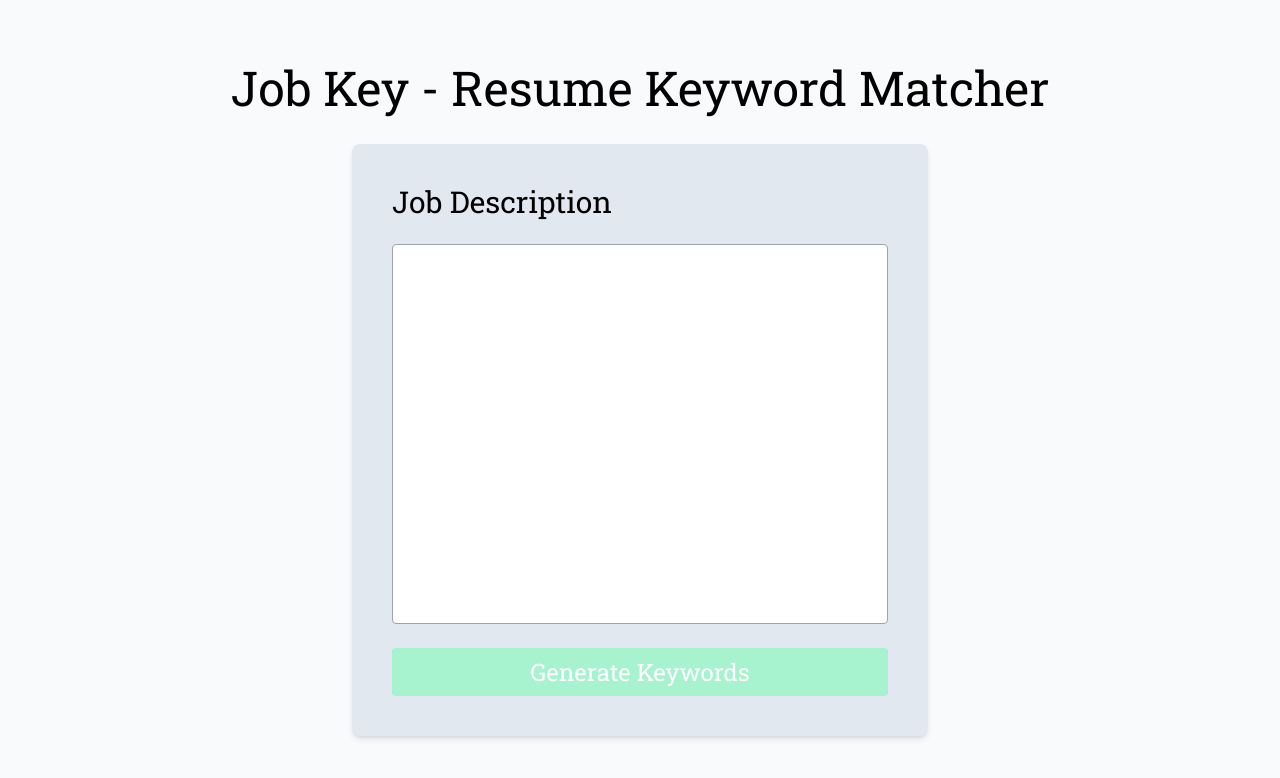
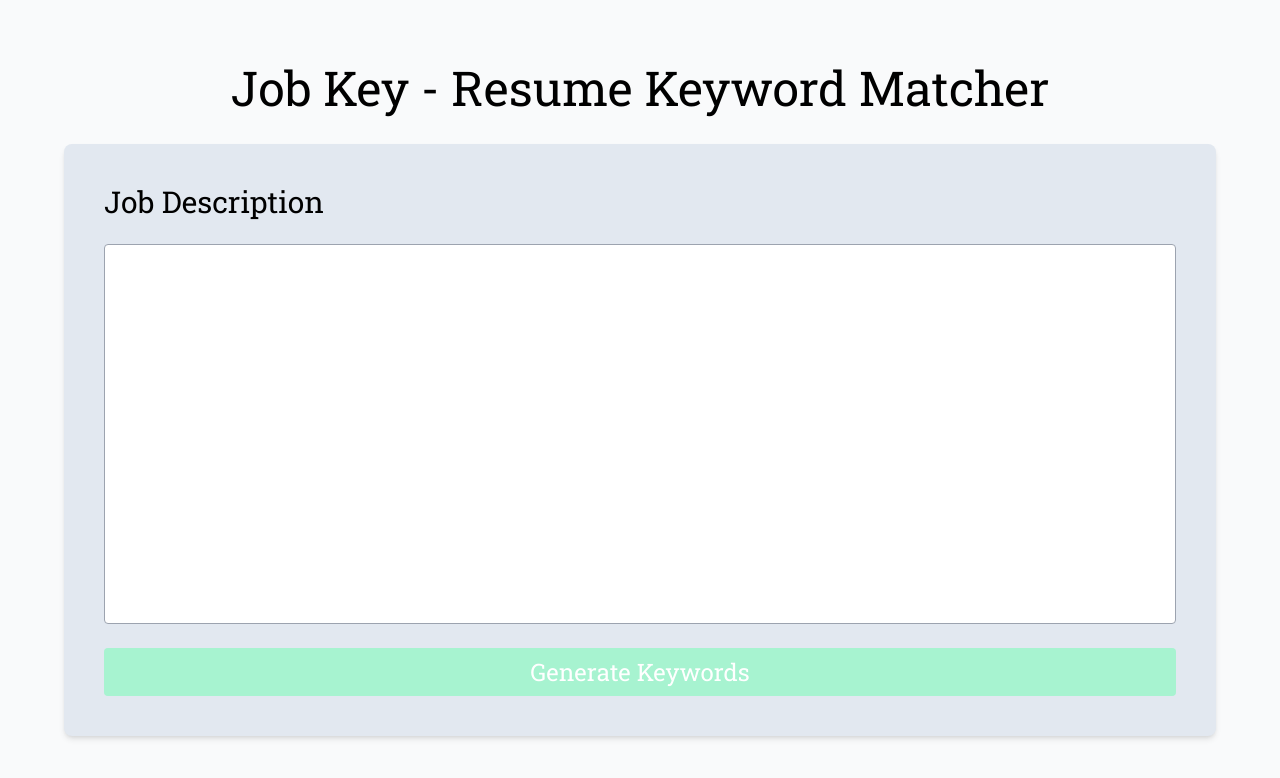
Before and after one commit to ThivRajan/Job-Key, a React (Vite) app: page / in a window 1280 px wide. Shown: the top 778 px of the page. Built offline with nearby package versions, Linux system fonts and the light colour scheme.

Commit message:
Remove max width from Section

```diff
--- a/src/App.tsx
+++ b/src/App.tsx
@@ -24,7 +24,7 @@ function App() {
 			<h1 className="w-full flex justify-center text-5xl text-black">
 				Job Key - Resume Keyword Matcher
 			</h1>
-			<div className="h-full flex gap-8 justify-center lg:flex-nowrap flex-wrap">
+			<div className="h-full flex gap-8 lg:flex-nowrap flex-wrap">
 				<Section>
 					<Header value="Job Description" />
 					<TextBox
--- a/src/components/Section.tsx
+++ b/src/components/Section.tsx
@@ -9,7 +9,7 @@ export default function Section({
 }) {
 	return (
 		<div
-			className={`w-full max-w-[50%] h-full flex flex-col gap-6 p-10 bg-slate-200 shadow-md rounded-lg overflow-auto ${className}`}
+			className={`w-full h-full flex flex-col gap-6 p-10 bg-slate-200 shadow-md rounded-lg overflow-auto ${className}`}
 		>
 			{children}
 		</div>
```
